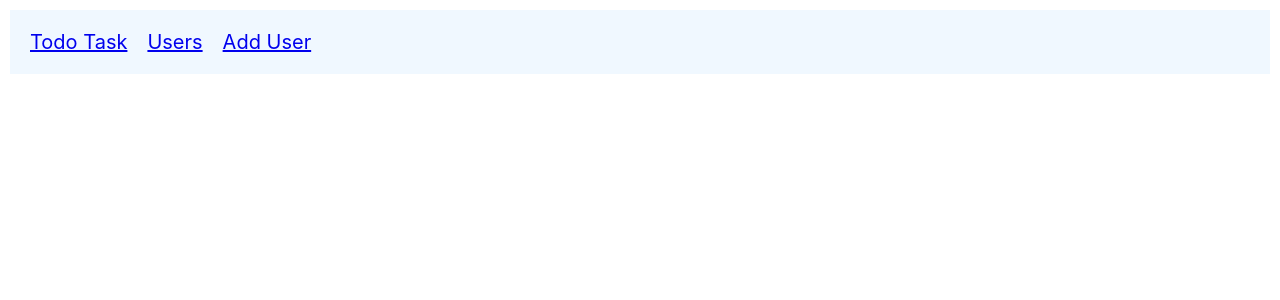
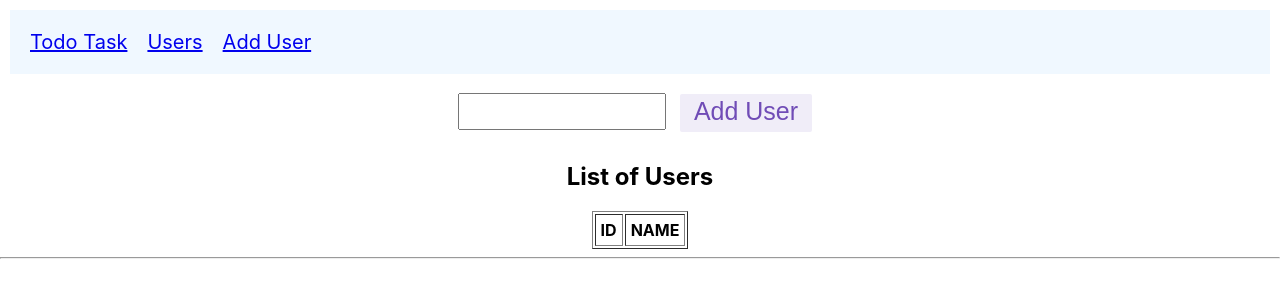
Before and after one commit to mehpatel79/React-Final-Assignment, a React (Create React App) app: page /AddUser in a window 1280 px wide. Shown: the top 300 px of the page. Built offline with nearby package versions, Linux system fonts and the light colour scheme.

Commit message:
Third Commit

```diff
--- a/package.json
+++ b/package.json
@@ -13,6 +13,7 @@
     "react-redux": "^8.0.7",
     "react-router-dom": "5.3",
     "react-scripts": "5.0.1",
+    "redux-saga": "^1.2.3",
     "web-vitals": "^2.1.4"
   },
   "scripts": {
--- a/src/App.js
+++ b/src/App.js
@@ -1,7 +1,7 @@
 import React from 'react';
 import Todos from "./features/todos/Todos";
 import Users from "./features/users/Users";
-// import AddUser from "./features/AddUser/AddUser";
+import AddUser from "./features/adduser/AddUser";
 import './App.css';
 
 import { BrowserRouter as Router, Switch, Route, Link } from 'react-router-dom';
@@ -22,9 +22,7 @@ function App() {
                               <Route exact path="/">    <Redirect to = "/Todos" />   </Route>
                               <Route path="/Todos">     <Todos />                    </Route>
                               <Route path="/Users">     <Users />                    </Route>
-                              {/*
                               <Route path="/AddUser">   <AddUser />                  </Route>
-                              */}
                           </Switch>
                         </Router>
                         );
--- a/src/app/store.js
+++ b/src/app/store.js
@@ -1,8 +1,10 @@
 import { configureStore } from '@reduxjs/toolkit';
 import todosReducer from "../features/todos/todosSlice";
+import UserReducer from "../features/adduser/addUserSlice"
 
 export const store = configureStore({
   reducer: {
     todos: todosReducer,
+    addUser: UserReducer,
   },
 });
--- /dev/null
+++ b/src/features/adduser/AddUser.js
@@ -0,0 +1,66 @@
+import { useDispatch, useSelector } from 'react-redux';
+import { selectUserData, addUserData, inputRequest, selectInputData } from "./addUserSlice";
+import styles from './AddUser.module.css';
+import { API } from "../../apiService";
+import { useState } from 'react';
+
+const AddUser = () => {
+
+
+  const userDataSlice =  useSelector(selectUserData);
+  const inputSlice = useSelector(selectInputData);
+  const [apiError, setApiError] = useState("");
+
+    const dispatch = useDispatch();
+
+    async function getUsersData() {
+
+        try{
+            const response = await API.getUsers();
+            dispatch(addUserData(response.data));
+            }
+        catch(error){
+            setApiError(error.message);
+        }
+    }
+
+    return (
+            <>
+            <center>
+            <input  className={styles.textbox}
+                        aria-label="Enter New User"
+                        value={inputSlice}
+                        onChange={(e) => dispatch(inputRequest(e.target.value))} />
+
+                      <button className={styles.button} onClick={() => getUsersData()}>Add User</button>
+
+                    <h2>List of Users </h2>
+                    <table border={"1px solid black"}>
+                        <thead>
+                        <tr>
+                        <th style={{padding:"5px"}}>ID</th>
+                        <th style={{padding:"5px"}}>NAME</th>
+                        </tr>
+                        </thead>
+                        <tbody>
+                        {userDataSlice.map((user) =>
+                            <tr key={user.id} >
+                            <td style={{padding:"5px"}}>{user.id}</td>
+                            <td style={{padding:"5px"}}>{user.name}</td>
+                            </tr>
+                            )}
+                        </tbody>
+                    </table>
+
+
+
+            <hr />
+            <br />
+            {apiError && (<p><b>Error :</b>&nbsp; {apiError} </p>)}
+            </center>
+            </>
+    );
+};
+
+
+export default AddUser;
--- /dev/null
+++ b/src/features/adduser/AddUser.module.css
@@ -0,0 +1,84 @@
+.row {
+  display: flex;
+  align-items: center;
+  justify-content: center;
+}
+
+.row > button {
+  margin-left: 4px;
+  margin-right: 8px;
+}
+.row:not(:last-child) {
+  margin-bottom: 16px;
+}
+
+.value {
+  font-size: 78px;
+  padding-left: 16px;
+  padding-right: 16px;
+  margin-top: 2px;
+  font-family: 'Courier New', Courier, monospace;
+}
+
+.button {
+  appearance: none;
+  background: none;
+  font-size: 25px;
+  padding-left: 12px;
+  padding-right: 12px;
+  outline: none;
+  border: 2px solid transparent;
+  color: rgb(112, 76, 182);
+  padding-bottom: 4px;
+  cursor: pointer;
+  background-color: rgba(112, 76, 182, 0.1);
+  border-radius: 2px;
+  transition: all 0.15s;
+  margin: 10px;
+}
+
+.textbox {
+  font-size: 25px;
+  padding: 2px;
+  width: 200px;
+  text-align: center;
+  margin-right: 4px;
+}
+
+.button:hover,
+.button:focus {
+  border: 2px solid rgba(112, 76, 182, 0.4);
+}
+
+.button:active {
+  background-color: rgba(112, 76, 182, 0.2);
+}
+
+.asyncButton {
+  composes: button;
+  position: relative;
+}
+
+.asyncButton:after {
+  content: '';
+  background-color: rgba(112, 76, 182, 0.15);
+  display: block;
+  position: absolute;
+  width: 100%;
+  height: 100%;
+  left: 0;
+  top: 0;
+  opacity: 0;
+  transition: width 1s linear, opacity 0.5s ease 1s;
+}
+
+.asyncButton:active:after {
+  width: 0%;
+  opacity: 1;
+  transition: 0s;
+}
+
+.pm {
+  padding: 5px;
+  margin: 5px;
+}
--- /dev/null
+++ b/src/features/adduser/addUserSlice.js
@@ -0,0 +1,46 @@
+import { createSlice } from '@reduxjs/toolkit';
+
+const initialState = {
+                        counter : 10,
+                        userData : [],
+                        inputData : "",
+                      };
+
+export const addUserSlice = createSlice({
+      name: 'addUser',
+      initialState,
+      reducers: {
+                  inputRequest : (state, action) => {
+                    state.inputData = action.payload;
+
+                  },
+
+
+                  addUserData: (state, action) => {
+                                        if(!state.inputData) { alert("Plese Enter User Name");}
+                                        else {
+                                                state.counter = state.counter + 1;
+                                                if(state.userData.length < 10){
+                                                      state.userData = [...action.payload, ...state.userData,
+                                                                                {id: state.counter, name: state.inputData}
+                                                                        ]
+                                                      }
+                                                else {
+                                                      state.userData = [...state.userData,
+                                                                        {id: state.counter, name: state.inputData}
+                                                                      ]
+                                                      }
+                                                state.inputData = "";
+                                              }
+                                          },
+                                        }
+
+      });
+
+export const selectUserData = (state) => state.addUser.userData;
+
+export const selectInputData = (state) => state.addUser.inputData;
+
+export const { inputRequest, addUserData } = addUserSlice.actions;
+
+export default addUserSlice.reducer;
```
Also changed, not shown: 1 other file (tests, documents, lock files or other folders).
